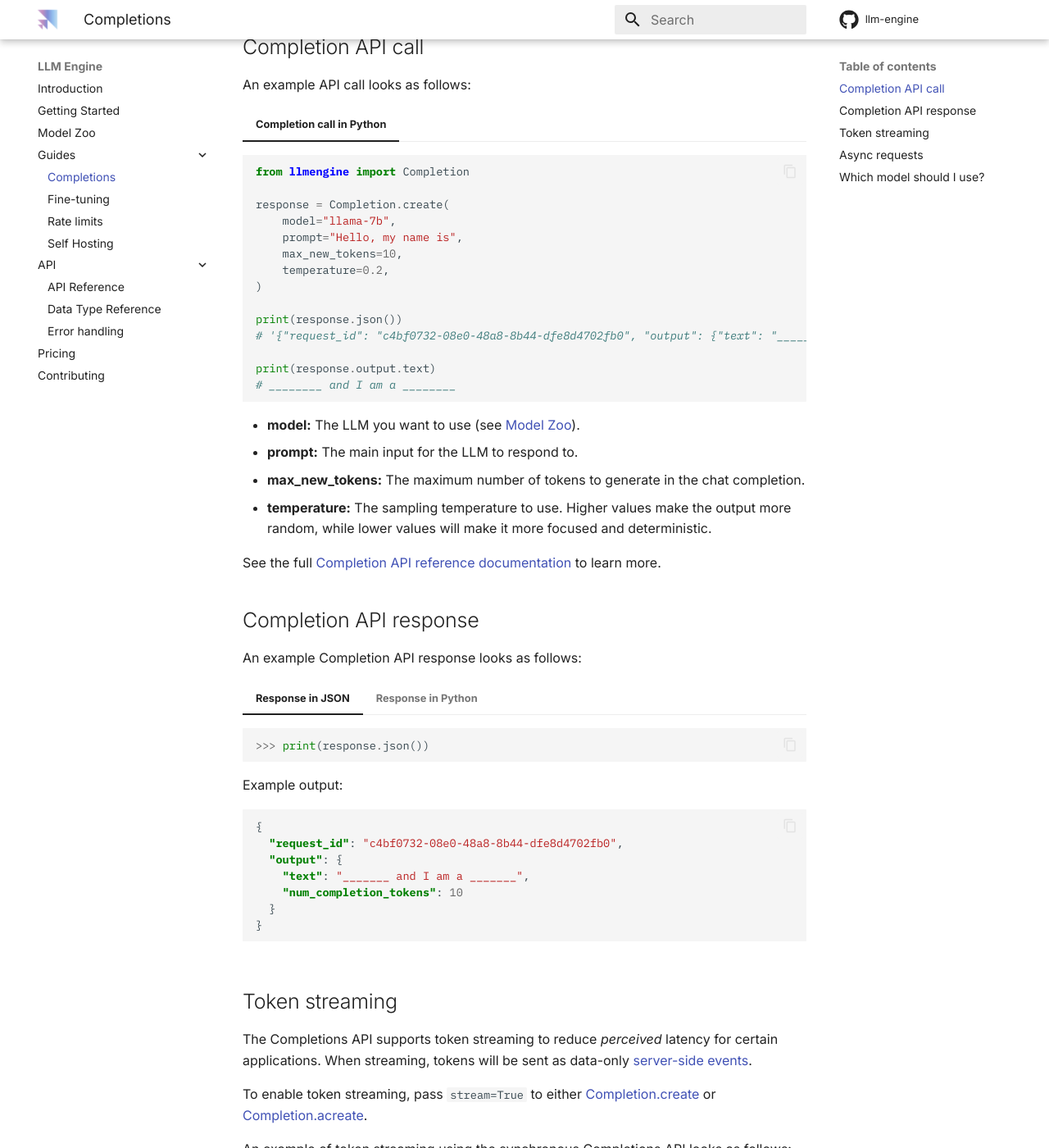
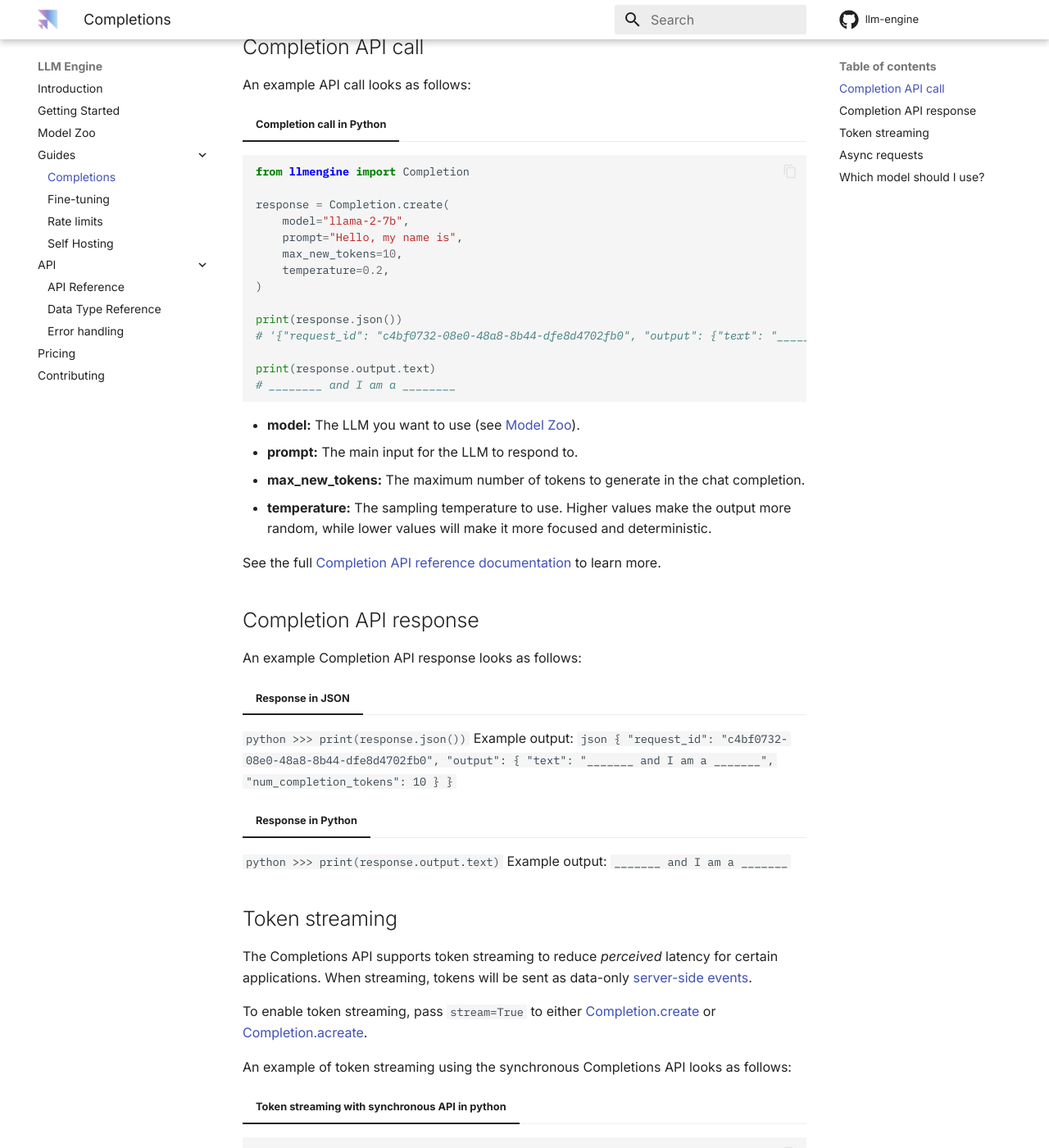
Before and after one commit to scaleapi/llm-engine, an MkDocs documentation site: the page built from docs/guides/completions.md, in a window 1280 px wide and 1400 px high, scrolled down 375 px. Shown: the whole window at 82% size. Built offline with MkDocs 1.6.1 and Material for MkDocs 9.7.7, drawn with Linux system fonts in a browser that asks for light colours; comment, search, counter and statistics services are not loaded; some of the changed text lies outside the part shown.

Commit message:
Documentation update for llama-v2 (#129)
* Documentation update for llama-v2

* fix name

* Update finetuning.ipynb

````diff
--- a/docs/guides/completions.md
+++ b/docs/guides/completions.md
@@ -16,7 +16,7 @@
 from llmengine import Completion
 
 response = Completion.create(
-    model="llama-7b",
+    model="llama-2-7b",
     prompt="Hello, my name is",
     max_new_tokens=10,
     temperature=0.2,
@@ -33,7 +33,7 @@
 - **prompt:** The main input for the LLM to respond to.
 - **max_new_tokens:** The maximum number of tokens to generate in the chat completion.
 - **temperature:** The sampling temperature to use. Higher values make the output more random,
-while lower values will make it more focused and deterministic.
+  while lower values will make it more focused and deterministic.
 
 See the full [Completion API reference documentation](../../api/python_client/#llmengine.Completion) to learn more.
 
@@ -42,11 +42,11 @@
 An example Completion API response looks as follows:
 
 === "Response in JSON"
-    ```python
+`python
     >>> print(response.json())
-    ```
-    Example output:
-    ```json
+    `
+Example output:
+`json
     {
       "request_id": "c4bf0732-08e0-48a8-8b44-dfe8d4702fb0",
       "output": {
@@ -54,15 +54,14 @@
         "num_completion_tokens": 10
       }
     }
-    ```
+    `
 === "Response in Python"
-    ```python
+`python
     >>> print(response.output.text)
-    ```
-    Example output:
-    ```
-    _______ and I am a _______
-    ```
+    `
+Example output:
+`    _______ and I am a _______
+   `
 
 ## Token streaming
 
@@ -75,6 +74,7 @@
 An example of token streaming using the synchronous Completions API looks as follows:
 
 === "Token streaming with synchronous API in python"
+
 ```python
 import sys
 
@@ -102,13 +102,14 @@
 An example of async Completions looks as follows:
 
 === "Completions with asynchronous API in python"
+
 ```python
 import asyncio
 from llmengine import Completion
 
 async def main():
     response = await Completion.acreate(
-        model="llama-7b",
+        model="llama-2-7b",
         prompt="Hello, my name is",
         max_new_tokens=10,
         temperature=0.2,
````
Also changed, not shown: clients/python/README.md (+1 -1 lines), docs/guides/fine_tuning.md (+11 -9 lines), docs/guides/rate_limits.md (+7 -5 lines), docs/model_zoo.md (+1 -0 lines), docs/examples/finetuning.ipynb, 3 other files.
